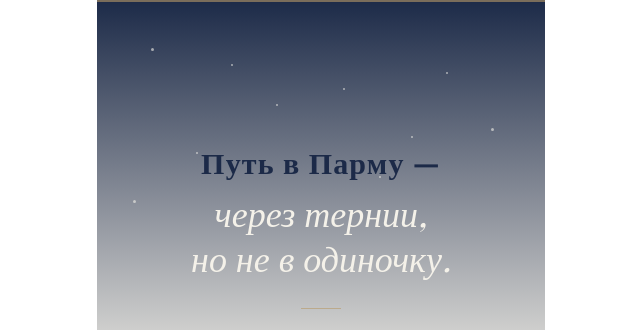
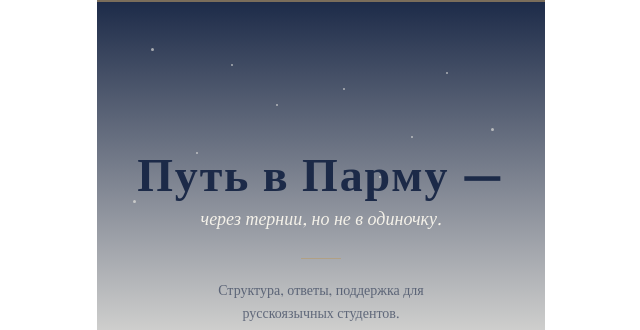
Before and after one commit to aicezhe/cis-frontend, a React (Vite) app: page / in a window 1280 px wide. Shown: the top 330 px of the page, without its empty margins (319-959 px from the left). Built offline with nearby package versions, Linux system fonts and the light colour scheme; no server answers; a web font is replaced by a local one.

Commit message:
style(welcome): swap hero hierarchy — 'Путь в Парму' big (clamp 36-46), tagline small (text-lg), tight gap mt-1

```diff
--- a/src/pages/WelcomePage.tsx
+++ b/src/pages/WelcomePage.tsx
@@ -45,16 +45,16 @@ export default function WelcomePage() {
       {/* HERO: слоган — главный визуальный акцент */}
       <div className="relative z-10 flex flex-col items-center text-center mt-36">
         <p
-          className="font-serif text-navy text-3xl font-bold leading-tight"
-          style={{ letterSpacing: '0.04em' }}
+          className="font-serif text-navy font-bold leading-tight"
+          style={{
+            fontSize: 'clamp(36px, 10vw, 46px)',
+            letterSpacing: '0.04em',
+          }}
         >
           Путь&nbsp;в&nbsp;Парму&nbsp;—
         </p>
-        <p
-          className="font-serif text-cream italic leading-tight mt-2"
-          style={{ fontSize: 'clamp(28px, 8vw, 36px)' }}
-        >
-          через тернии,<br />но не в одиночку.
+        <p className="font-serif text-cream italic text-lg leading-snug mt-1">
+          через тернии, но не в одиночку.
         </p>
 
         {/* Золотая чёрточка-разделитель */}
```
